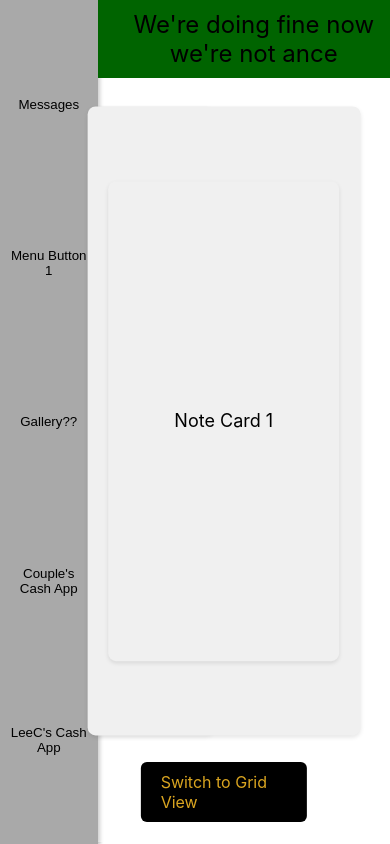
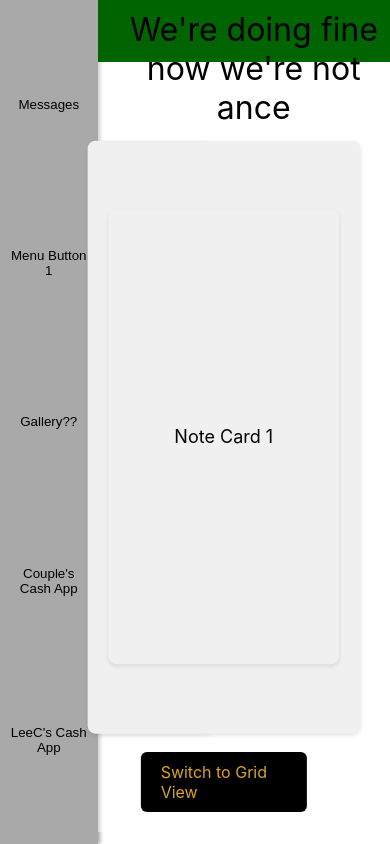
Before and after one commit to Nyleec/Gallery, a React (Create React App) app: page / in a window 390 px wide. Built offline with nearby package versions, Linux system fonts and the light colour scheme.

Commit message:
height is responsive and for some reason I wanted to flex the banner

```diff
--- a/src/App.css
+++ b/src/App.css
@@ -1,14 +1,16 @@
 /* App.css */
+/*wrapper Divs*/
 .coloredDiv {
   background-color: white;
-  height: 95%;
-  top: 0;
+  height: calc(90% - 10px);
+  top: 5%;
   right: 0;
   width: 75%;
   padding: 20px;
   position: fixed;
   z-index: 0;
 }
+
 .centeredDiv {
   justify-content: center;
   align-items: center;
@@ -19,12 +21,14 @@
   position: fixed;
   top: 0;
   left: 25%;
+  height:calc(5%);
   width: 75%;
   background-color: darkgreen;
   padding: 10px;
   text-align: center;
-  font-size: 24px;
+  font-size: 2em;
   z-index: 1;
+  opacity: 1;
 }
 
 .note-card {
@@ -45,7 +49,7 @@
   align-items: center;
   justify-content: center;
 }
-
+/* CSS for 3 cards shown in carousel*/
 .note-card.active {
   display: block;
   z-index: 1;
@@ -67,6 +71,7 @@
   z-index: 0;
 }
 
+/*Carousel containers*/
 .carousel-container {
   display: flex;
   justify-content: center;
@@ -80,29 +85,12 @@
   margin-top: 20px;
   justify-items: center;
 }
-
+/* Arrows...not used anymore */
 .carousel-arrows {
   display: flex;
   justify-content: center;
   align-items: center;
   background-color: #007bff;
-}
-
-.grid-container {
-  display: grid;
-  grid-template-columns: repeat(auto-fit, minmax(150px, 1fr));
-  gap: 10px;
-  margin-top: 20px;
-  justify-items: center;
-}
-
-.grid-card {
-  background-color: #f0f0f0; /* Replace with your desired color */
-  padding: 20px;
-  box-shadow: 0px 2px 4px rgba(0, 0, 0, 0.1);
-  border-radius: 8px;
-  text-align: center;
-  font-size: 18px;
 }
 
 .arrow {
@@ -121,6 +109,23 @@
   color: goldenrod; /* Replace with your desired text color */
   border-radius: 6px;
   cursor: pointer;
+}
+/* CSS for when viewMode changed to grid */
+.grid-container {
+  display: grid;
+  grid-template-columns: repeat(auto-fit, minmax(150px, 1fr));
+  gap: 10px;
+  margin-top: 20px;
+  justify-items: center;
+}
+
+.grid-card {
+  background-color: #f0f0f0; /* Replace with your desired color */
+  padding: 20px;
+  box-shadow: 0px 2px 4px rgba(0, 0, 0, 0.1);
+  border-radius: 8px;
+  text-align: center;
+  font-size: 18px;
 }
 
 .grid-layout .note-cards-container {
```
